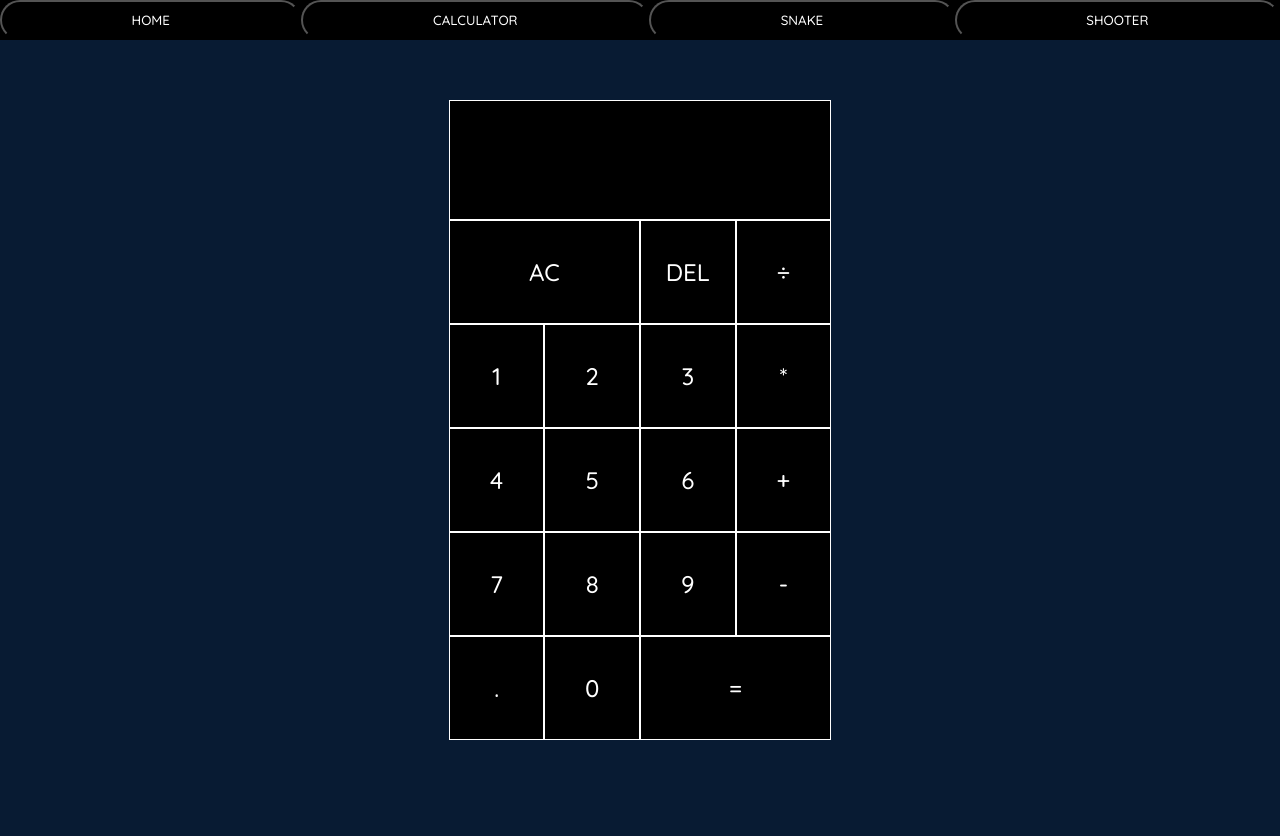
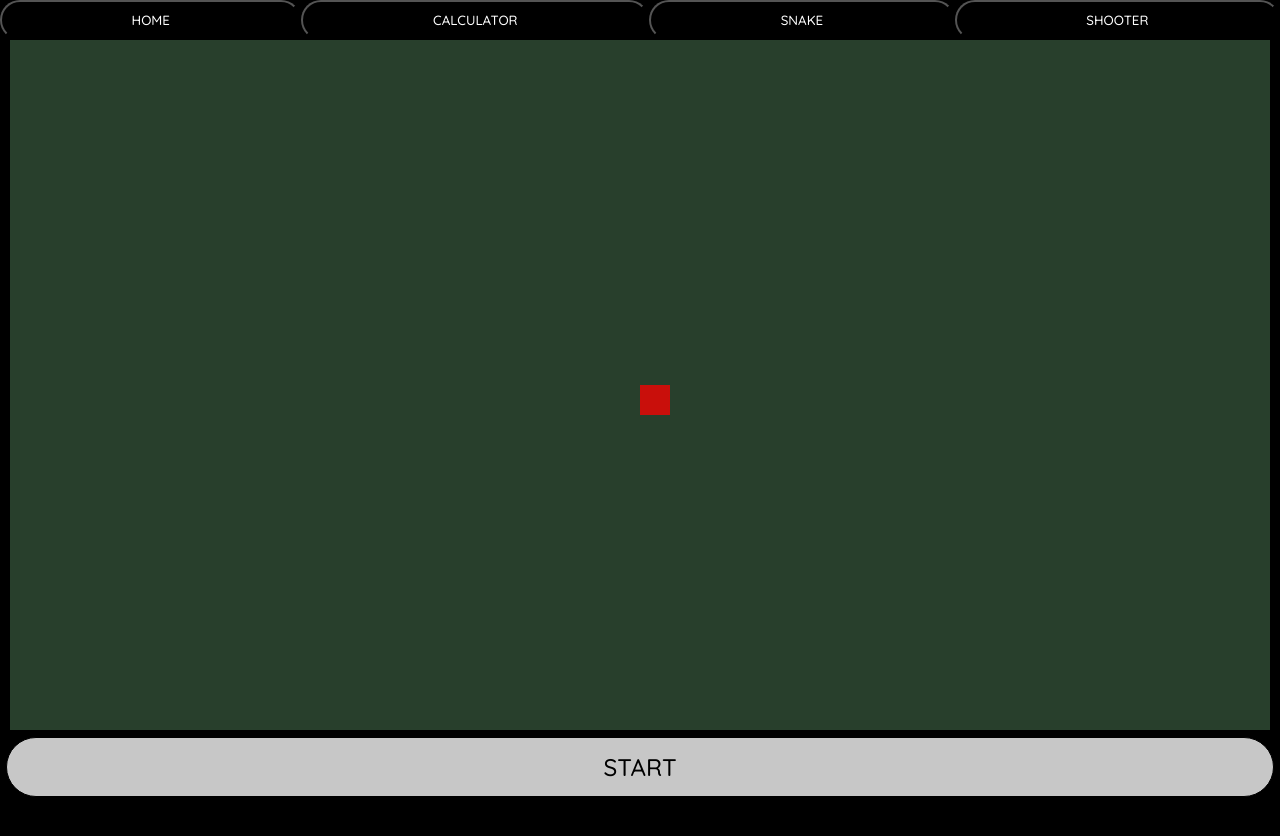
Before and after one commit to genehe3/Multi, a plain HTML site: page index.html in a window 1280 px wide. After the commit the page ends 804 px from the top, so only its background shows below. Drawn offline with Linux system fonts and the light colour scheme.

Commit message:
snake board layout

```diff
--- a/index.html
+++ b/index.html
@@ -50,7 +50,14 @@
             </div>
         </div>
         <div id="snake" class="tabcontent">
-        <canvas id="snake-board"></canvas>
+            <div class="flex">
+                <canvas id="snake-board"></canvas>
+            </div>
+            <div class="flex snake-buttons">
+                <button id="snake-pause" class="snake-button">PAUSE</button>
+                <button id="snake-start" class="snake-button">START</button>
+                <button id="snake-settings" class="snake-button">SETTINGS</button>
+            </div>
         </div>
         <div id ="shooter" class="tabcontent">
         <canvas id="shooter-board"></canvas>
--- a/script.js
+++ b/script.js
@@ -7,7 +7,7 @@ const switchTab = tab => {
     }
     document.getElementById(tab).style.display = "";
 } //tab-switching function, working
-document.getElementById('calc-tab').click();//sets default page (home) on load
+document.getElementById('snake-tab').click();//sets default page (home) on load
 
 //individual scripts for each 'page'
 //first: calculator
@@ -89,8 +89,45 @@ const deleteIt = () => {
 //second: snake
 let snakeBoard = document.getElementById('snake-board')
 let cSna = snakeBoard.getContext('2d');
-snakeBoard.width = window.innerWidth;
-snakeBoard.height = window.innerHeight;
+let grid = 30;
+let paused = true;
+let snakeHead = []; //x,y co-ordinates for first block
+let snakeBody = []; //multiple x,y co-ordinates for rest of body
+const greatestSize = (direction) => {
+    return parseInt(direction / grid) * grid
+}
+snakeBoard.width = greatestSize(window.innerWidth); //max size in order for proper movement
+snakeBoard.height = greatestSize(window.innerHeight) - 90; //same thing but with bottom bar for controls
+
+const draw = (x, y) => {
+    cSna.fillStyle = 'rgba(255, 0, 0, 0.75)'
+    cSna.fillRect(x, y, grid, grid);
+}
+
+//script below is for buttons under the canvas
+document.getElementById('snake-start').addEventListener('click', () => {
+    document.getElementById('snake-start').style.width = '33vw'
+    document.getElementById('snake-settings').style.width = '33vw'
+    document.getElementById('snake-settings').style.display = 'block'
+    document.getElementById('snake-pause').style.width = '33vw'
+    document.getElementById('snake-pause').style.display = 'block'
+    paused = false
+})
+
+document.getElementById('snake-pause').addEventListener('click', () => {
+    if (paused === false) {
+        document.getElementById('snake-pause').style.width = '99vw'
+        document.getElementById('snake-settings').style.display = 'none'
+        document.getElementById('snake-start').style.display = 'none'
+        paused = true;
+    } else {
+        document.getElementById('snake-pause').style.width = '33vw'
+        document.getElementById('snake-settings').style.display = 'block'
+        document.getElementById('snake-start').style.display = 'block'
+        paused = false
+    }
+})
+draw(snakeBoard.width/2, snakeBoard.height/2);
 //third: shooter
 let shooterBoard = document.getElementById('shooter-board')
 let cSho = shooterBoard.getContext('2d');
--- a/style.css
+++ b/style.css
@@ -2,10 +2,17 @@ html,
 body {
     padding: 0;
     margin: 0;
+    background-color: black;
 }
 
 html {
     overflow: hidden;
+}
+
+.flex {
+    display: flex;
+    justify-content: center;
+    align-items: center;
 }
 #tab-container {
     display: flex;
@@ -32,6 +39,8 @@ html {
 
 #content {
     display: flex;
+    justify-content: center;
+    align-items: center;
 }
 
 #calc {
@@ -90,10 +99,38 @@ html {
 .current {
     font-size: 2.0rem;
 }
+/*end of calculator styling*/
+#snake-board {
+    background-color: rgb(40, 63, 44);
+}
+
+.snake-buttons {
+    padding: 7px;
+}
+
+.snake-button {
+    width: 99vw;
+    height: 60px;
+    font-family: 'Quicksand', sans-serif;
+    font-size: 3vh;
+    background-color: rgba(255, 255, 255, 0.781);
+    border: 1px solid black;
+    border-radius: 70px 70px 70px 70px;
+    transition-duration: 500ms;
+}
+
+#snake-pause {
+    display: none;
+}
+
+#snake-settings {
+    display: none;
+}
+
+.snake-button:hover {
+    background-color: rgba(230, 180, 180, 0.493);
+}
+/*end of snake styling*/
 #shooter-board {
     background-color: black;
 }
-
-#snake-board {
-    background-color: blue;
-}
```
